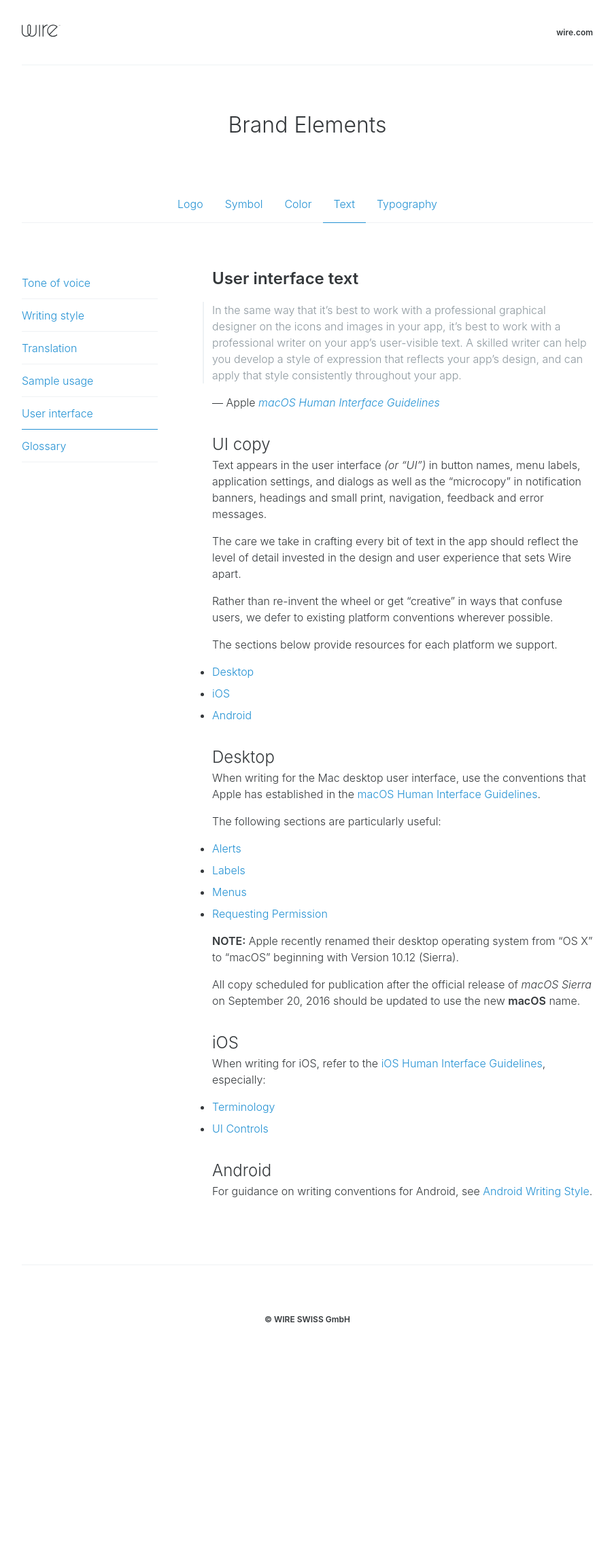
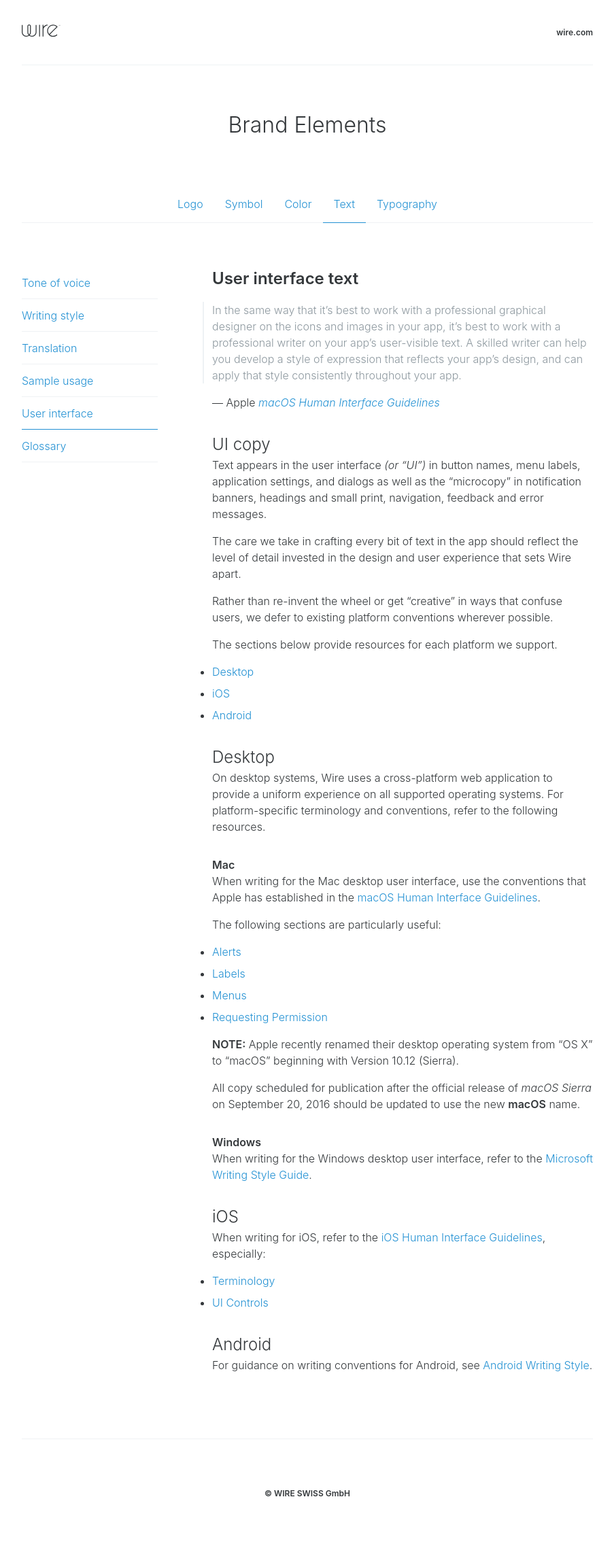
Before and after one commit to wireapp/brand, a Jekyll site: the page built from text/user-interface/index.md, in a window 1280 px wide. Shown: the whole page at 68% size, without its empty margins (188-1091 px from the left). Built offline with Jekyll 4.4.1, drawn with Linux system fonts in a browser that asks for light colours; comment, search, counter and statistics services are not loaded; before the commit the page ends 2021 px from its top, so only the background shows below that.

Commit message:
Add Microsoft Writing Style Guide to UI text info

```diff
--- a/_sass/_type.scss
+++ b/_sass/_type.scss
@@ -47,7 +47,6 @@
   margin-top: 2rem;
   font-size: 1rem;
   font-weight: 600;
-  text-transform: uppercase;
 }
 
 strong,
--- a/text/user-interface/index.md
+++ b/text/user-interface/index.md
@@ -20,7 +20,7 @@
 
 The sections below provide resources for each platform we support.
 
-<!-- MarkdownTOC autolink="true" bracket="round" depth="3" -->
+<!-- MarkdownTOC autolink="true" bracket="round" depth="1" -->
 
 * [Desktop](#desktop)
 * [iOS](#ios)
@@ -29,6 +29,10 @@
 <!-- /MarkdownTOC -->
 
 ### Desktop
+
+On desktop systems, Wire uses a cross-platform web application to provide a uniform experience on all supported operating systems. For platform-specific terminology and conventions, refer to the following resources.
+
+#### Mac
 
 When writing for the Mac desktop user interface, use the conventions that Apple has established in the [macOS Human Interface Guidelines][1].
 
@@ -43,23 +47,28 @@
 
 All copy scheduled for publication after the official release of _macOS Sierra_ on September 20, 2016 should be updated to use the new **macOS** name.
 
+#### Windows
+
+When writing for the Windows desktop user interface, refer to the [Microsoft Writing Style Guide][6].
+
 ### iOS
 
-When writing for iOS, refer to the [iOS Human Interface Guidelines][6], especially:
+When writing for iOS, refer to the [iOS Human Interface Guidelines][7], especially:
 
-* [Terminology][7]
-* [UI Controls][8]
+* [Terminology][8]
+* [UI Controls][9]
 
 ### Android
 
-For guidance on writing conventions for Android, see [Android Writing Style][9].
+For guidance on writing conventions for Android, see [Android Writing Style][10].
 
 [1]: https://developer.apple.com/macos/human-interface-guidelines/
 [2]: https://developer.apple.com/macos/human-interface-guidelines/windows-and-views/alerts/
 [3]: https://developer.apple.com/macos/human-interface-guidelines/fields-and-labels/labels/
 [4]: https://developer.apple.com/macos/human-interface-guidelines/menus/
 [5]: https://developer.apple.com/macos/human-interface-guidelines/user-interaction/requesting-permission/
-[6]: https://developer.apple.com/ios/human-interface-guidelines/
-[7]: https://developer.apple.com/ios/human-interface-guidelines/visual-design/terminology/
-[8]: https://developer.apple.com/ios/human-interface-guidelines/controls/buttons/
-[9]: https://developer.android.com/design/style/writing.html
+[6]: https://docs.microsoft.com/en-us/style-guide/
+[7]: https://developer.apple.com/ios/human-interface-guidelines/
+[8]: https://developer.apple.com/ios/human-interface-guidelines/visual-design/terminology/
+[9]: https://developer.apple.com/ios/human-interface-guidelines/controls/buttons/
+[10]: https://developer.android.com/design/style/writing.html
```
